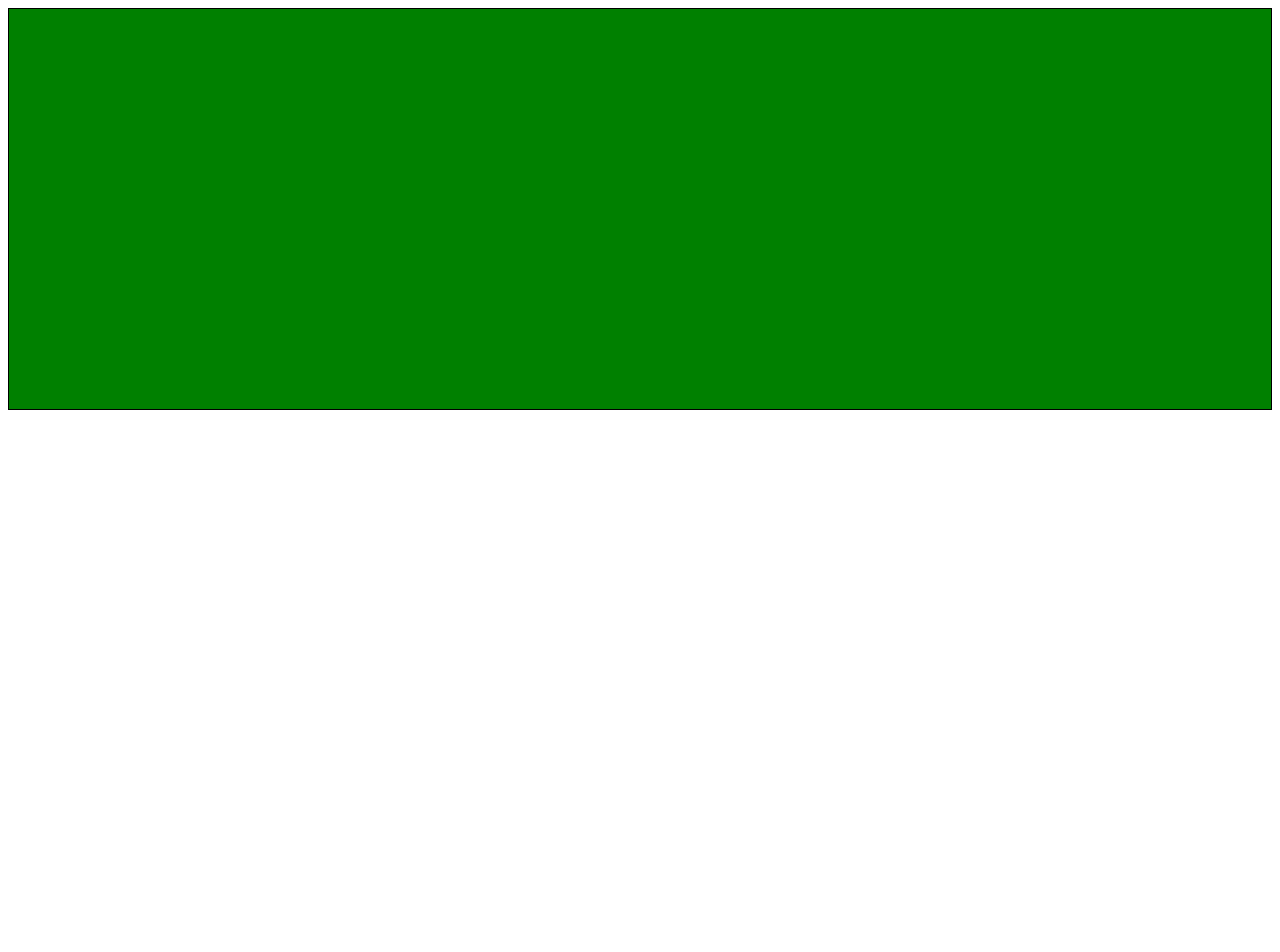
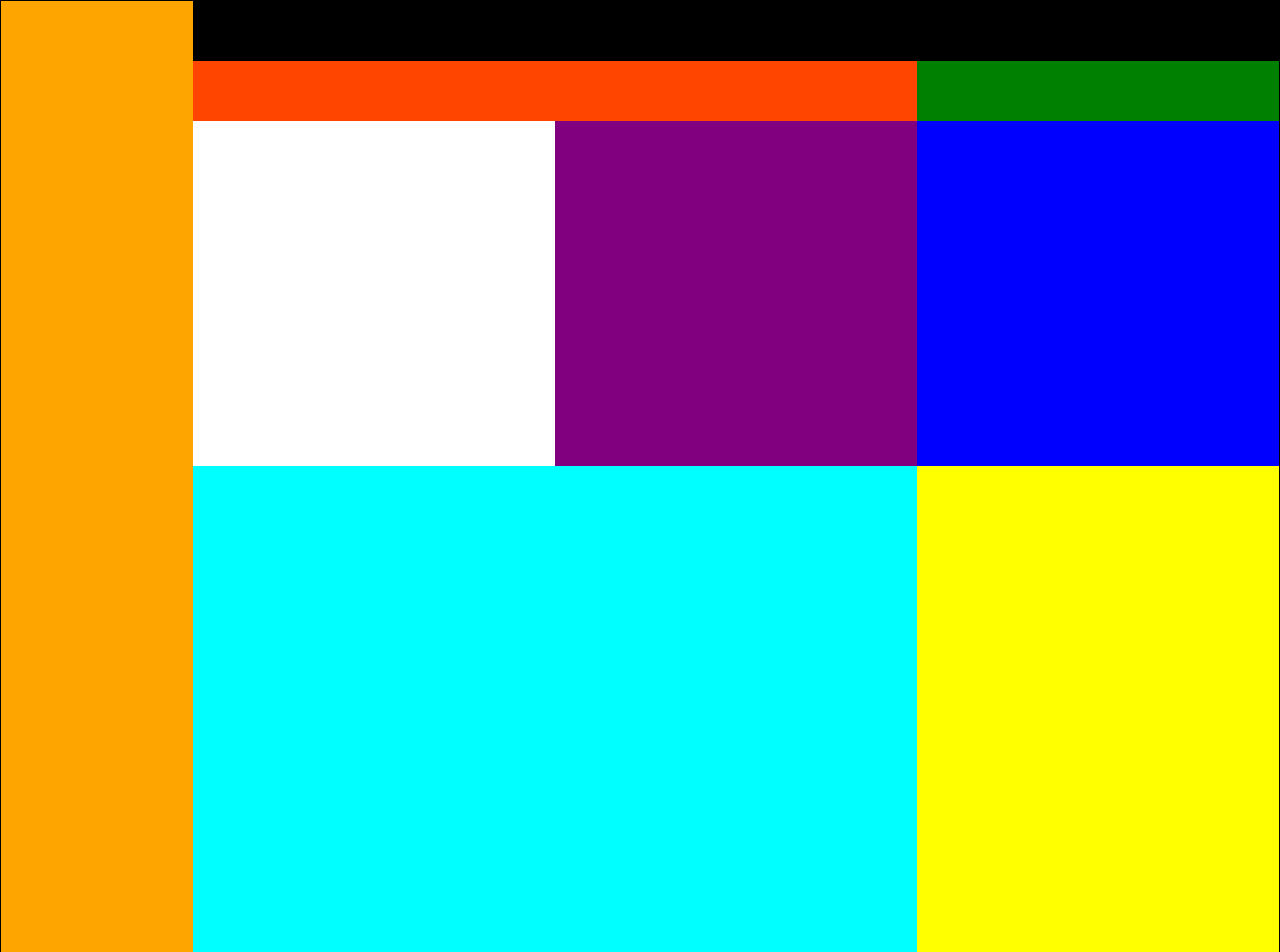
Before and after one commit to zechariasmengis/myPortfolio, a plain HTML site: page src/css-grids/cssgrids.html in a window 1280 px wide. Shown: the top 952 px of the page. Before the commit the page ends 800 px from the top, so only its background shows below. Drawn offline with Linux system fonts and the light colour scheme.

Commit message:
setting my grid

```diff
--- a/src/css-grids/cssgrids.css
+++ b/src/css-grids/cssgrids.css
@@ -2,6 +2,71 @@ main.main-container {
     display: grid;
     border: 1px solid black;
     background-color: green;
-    grid-template-columns: 10% repeat(10, 1fr) 10%;
-    grid-template-rows: 80px 1fr 150px 50px 120px;
+    height: 1500px;
+    grid-template-columns: 15% repeat(3, 1fr);
+    grid-template-rows: 60px 60px 1fr 2fr 1fr;
 }
+
+.nav {
+    grid-column: 2/5;
+    grid-row: 1/2;
+    background: black;
+}
+
+.aside {
+    grid-column: 1/2;
+    grid-row: 1/6;
+    background: orange;
+}
+
+.top {
+    grid-column: 2/4;
+    grid-row: 2/3;
+    background-color: orangered;
+}
+
+.search {
+
+}
+
+.greeting {
+    grid-column: 2/3;
+    grid-row: 3/4;
+    background: white;
+}
+
+.date {
+    grid-column: 3/4;
+    grid-row: 3/4;
+    background: purple;
+}
+
+.liverpool {
+    grid-column: 4/5;
+    grid-row: 3/4;
+    background: blue;
+}
+
+.graph {
+    grid-column: 2/4;
+    grid-row: 4/5;
+    background: aqua;
+}
+
+.calc {
+    grid-column: 4/5;
+    grid-row: 4/5;
+    background: yellow;
+}
+
+.video {
+    grid-column: 2/3;
+    grid-row: 5/6;
+    background: red;
+}
+
+.widget {
+    grid-column: 3/5;
+    grid-row: 5/6;
+    background: gray;
+}
--- a/src/css-grids/cssgrids.html
+++ b/src/css-grids/cssgrids.html
@@ -5,9 +5,56 @@
     <meta name="viewport" content="width=device-width, initial-scale=1.0">
     <meta http-equiv="X-UA-Compatible" content="ie=edge">
     <title>CSS Grids</title>
+    <link rel="stylesheet" href="../../reset.css">
     <link rel="stylesheet" href="./cssgrids.css">
 </head>
 <body>
-    <main class="main-container"></main>
+    <main class="main-container">
+
+        <div class="nav">
+
+        </div>
+
+        <div class="aside">
+
+        </div>
+
+        <div class="top">
+
+        </div>
+
+        <div class="search">
+
+        </div>
+
+        <div class="greeting">
+
+        </div>
+
+        <div class="date">
+
+        </div>
+
+        <div class="liverpool">
+
+        </div>
+
+        <div class="graph">
+
+        </div>
+
+        <div class="calc">
+
+        </div>
+
+        <div class="video">
+
+        </div>
+
+        <div class="widget">
+
+        </div>
+
+    </main>
 </body>
 </html>
```
